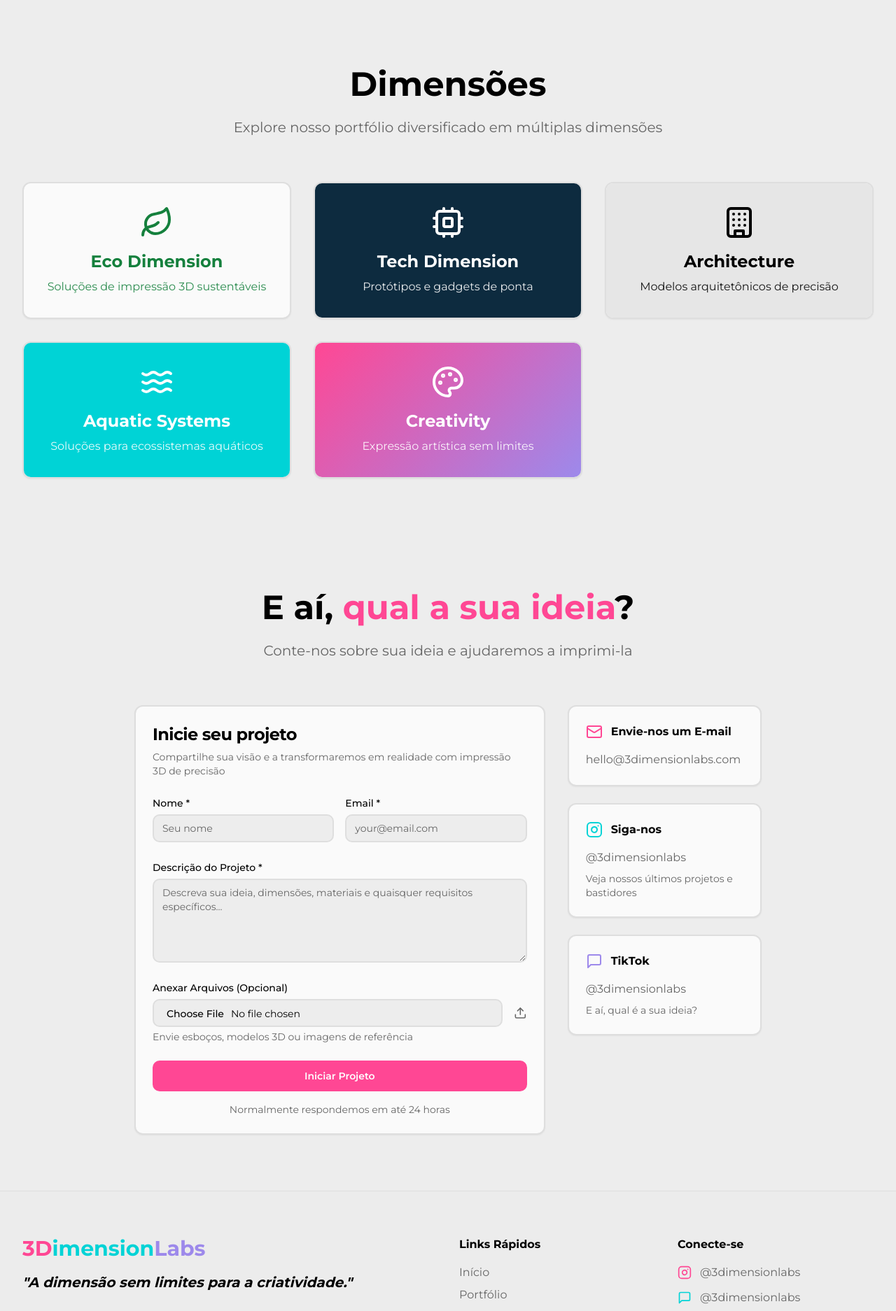
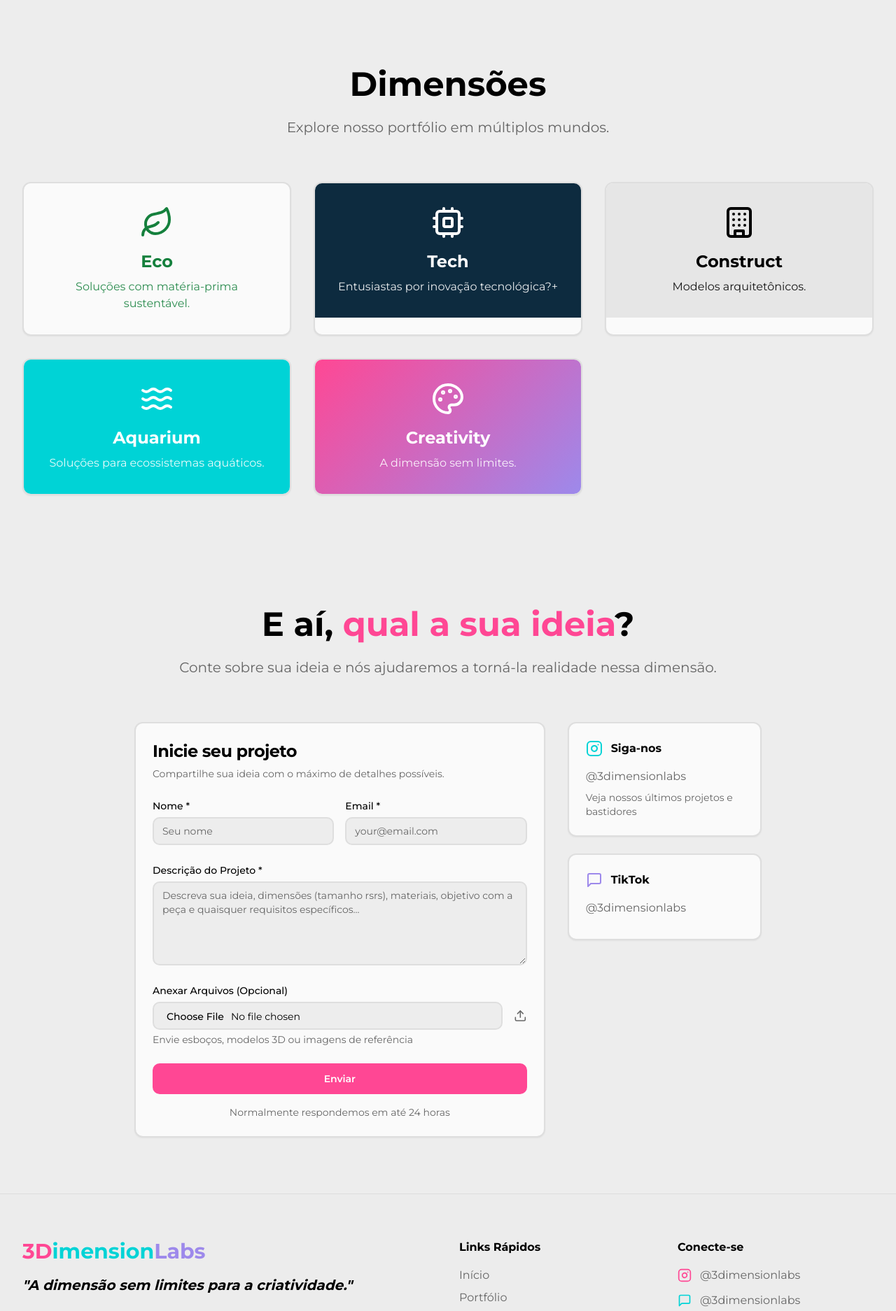
Before and after one commit to lapixlazuli/cube-craft-gallery-website, a React (Vite) app: page / in a window 1280 px wide. Shown: the part 880-2754 px from the top of the page at 70% size. Built offline with nearby package versions, Linux system fonts and the light colour scheme.

Commit message:
🚀 Ajuste em copy e removendo itens sem uso.

```diff
--- a/index.html
+++ b/index.html
@@ -5,17 +5,12 @@
     <meta name="viewport" content="width=device-width, initial-scale=1.0" />
     <title>3DimensionLabs - A dimensão sem limites para a criatividade</title>
     <link rel="icon" type="image/png" href="/src/assets/geral/logo.png" />
-    <meta name="description" content="Transforme ideias em realidade com impressão 3D de precisão. Impressão sob demanda, qualidade sob controle e inovação sem fronteiras." />
+    <meta name="description" content="Transforme ideias em realidade com impressão 3D de precisão." />
     <meta name="author" content="3DimensionLabs" />
 
     <meta property="og:title" content="3DimensionLabs - A dimensão sem limites para a criatividade" />
-    <meta property="og:description" content="Transforme ideias em realidade com impressão 3D de precisão. Impressão sob demanda, qualidade sob controle." />
+    <meta property="og:description" content="Transforme ideias em realidade com impressão 3D de precisão." />
     <meta property="og:type" content="website" />
-    <meta property="og:image" content="https://lovable.dev/opengraph-image-p98pqg.png" />
-
-    <meta name="twitter:card" content="summary_large_image" />
-    <meta name="twitter:site" content="@lovable_dev" />
-    <meta name="twitter:image" content="https://lovable.dev/opengraph-image-p98pqg.png" />
   </head>
 
   <body>
--- a/package.json
+++ b/package.json
@@ -73,7 +73,6 @@
     "eslint-plugin-react-hooks": "^5.1.0-rc.0",
     "eslint-plugin-react-refresh": "^0.4.9",
     "globals": "^15.9.0",
-    "lovable-tagger": "^1.1.7",
     "postcss": "^8.4.47",
     "tailwindcss": "^3.4.11",
     "typescript": "^5.5.3",
--- a/src/components/Contact.tsx
+++ b/src/components/Contact.tsx
@@ -40,7 +40,7 @@ const Contact = () => {
             E aí, <span className="text-neon-pink">qual a sua ideia</span>?
           </h2>
           <p className="text-xl text-muted-foreground font-montserrat max-w-3xl mx-auto">
-            Conte-nos sobre sua ideia e ajudaremos a imprimi-la
+            Conte sobre sua ideia e nós ajudaremos a torná-la realidade nessa dimensão.
           </p>
           </div>
 
@@ -52,7 +52,7 @@ const Contact = () => {
                   Inicie seu projeto
                 </CardTitle>
                 <CardDescription className="font-montserrat">
-                  Compartilhe sua visão e a transformaremos em realidade com impressão 3D de precisão
+                  Compartilhe sua ideia com o máximo de detalhes possíveis.
                 </CardDescription>
               </CardHeader>
               <CardContent>
@@ -98,7 +98,7 @@ const Contact = () => {
                       value={formData.message}
                       onChange={(e) => setFormData({ ...formData, message: e.target.value })}
                       className="mt-1 border-2 focus:border-neon-pink font-montserrat min-h-[120px]"
-                      placeholder="Descreva sua ideia, dimensões, materiais e quaisquer requisitos específicos..."
+                      placeholder="Descreva sua ideia, dimensões (tamanho rsrs), materiais, objetivo com a peça e quaisquer requisitos específicos..."
                     />
                   </div>
 
@@ -127,7 +127,7 @@ const Contact = () => {
                     size="lg"
                     className="w-full font-montserrat font-semibold"
                   >
-                    Iniciar Projeto
+                    Enviar
                   </Button>
                 </form>
 
@@ -139,17 +139,7 @@ const Contact = () => {
 
             {/* Contact Info */}
             <div className="space-y-6">
-              <Card className="border-2 hover:border-neon-cyan transition-colors duration-300">
-                <CardContent className="p-6">
-                  <div className="flex items-center space-x-3 mb-4">
-                    <Mail className="text-neon-pink" size={24} />
-                    <h3 className="font-bold font-montserrat">Envie-nos um E-mail</h3>
-                  </div>
-                  <p className="text-muted-foreground font-montserrat">
-                    hello@3dimensionlabs.com
-                  </p>
-                </CardContent>
-              </Card>
+
 
               <Card className="border-2 hover:border-blue-violet transition-colors duration-300">
                 <CardContent className="p-6">
@@ -175,9 +165,6 @@ const Contact = () => {
                   <p className="text-muted-foreground font-montserrat mb-2">
                     @3dimensionlabs
                   </p>
-                  <p className="text-sm text-muted-foreground font-montserrat">
-                    E aí, qual é a sua ideia?
-                  </p>
                 </CardContent>
               </Card>
             </div>
--- a/src/components/CreativeDimensions.tsx
+++ b/src/components/CreativeDimensions.tsx
@@ -4,36 +4,36 @@ import { Leaf, Cpu, Building, Waves, Palette, Fish } from "lucide-react";
 const CreativeDimensions = () => {
   const dimensions = [
     {
-      name: "Eco Dimension",
-      description: "Soluções de impressão 3D sustentáveis",
+      name: "Eco",
+      description: "Soluções com matéria-prima sustentável.",
       icon: Leaf,
       color: "bg-gradient-eco",
       textColor: "text-green-700",
     },
     {
-      name: "Tech Dimension",
-      description: "Protótipos e gadgets de ponta",
+      name: "Tech",
+      description: "Entusiastas por inovação tecnológica?+",
       icon: Cpu,
       color: "bg-tech-dimension",
       textColor: "text-white",
     },
     {
-      name: "Architecture",
-      description: "Modelos arquitetônicos de precisão",
+      name: "Construct",
+      description: "Modelos arquitetônicos.",
       icon: Building,
       color: "bg-muted",
       textColor: "text-foreground",
     },
     {
-      name: "Aquatic Systems",
-      description: "Soluções para ecossistemas aquáticos",
+      name: "Aquarium",
+      description: "Soluções para ecossistemas aquáticos.",
       icon: Waves,
       color: "bg-neon-cyan",
       textColor: "text-white",
     },
     {
       name: "Creativity",
-      description: "Expressão artística sem limites",
+      description: "A dimensão sem limites.",
       icon: Palette,
       color: "bg-gradient-cube",
       textColor: "text-white",
@@ -48,7 +48,7 @@ const CreativeDimensions = () => {
             Dimensões
           </h2>
           <p className="text-xl text-muted-foreground font-montserrat max-w-3xl mx-auto">
-            Explore nosso portfólio diversificado em múltiplas dimensões
+            Explore nosso portfólio em múltiplos mundos.
           </p>
         </div>
 
--- a/src/components/Footer.tsx
+++ b/src/components/Footer.tsx
@@ -23,8 +23,7 @@ const Footer = () => {
               "A dimensão sem limites para a criatividade."
             </p>
             <p className="text-muted-foreground font-montserrat max-w-md">
-              Transformamos ideias em realidade por meio de impressão 3D de precisão, design inovador
-              e criatividade sem limites. Qualidade sob controle, inovação sem fronteiras.
+              Transformamos ideias em realidade. Venha explorar nosso portfólio e descubra como podemos ajudar a dar vida à sua imaginação.
             </p>
           </div>
 
@@ -59,7 +58,7 @@ const Footer = () => {
               </div>
               <div className="flex items-center space-x-3">
                 <Mail className="text-blue-violet" size={20} />
-                <span className="text-muted-foreground font-montserrat">hello@3dimensionlabs.com</span>
+                <span className="text-muted-foreground font-montserrat">contato.3dimensionlabs</span>
               </div>
             </div>
           </div>
@@ -72,11 +71,8 @@ const Footer = () => {
               © 2025 Lapix Lazuli inc
             </p>
             <div className="flex space-x-6 mt-4 md:mt-0">
-              <a href="#" className="text-muted-foreground hover:text-neon-pink transition-colors font-montserrat text-sm">
-                Política de Privacidade
-              </a>
               <a href="#" className="text-muted-foreground hover:text-neon-cyan transition-colors font-montserrat text-sm">
-                Termos de Serviço
+                Suporte
               </a>
             </div>
           </div>
--- a/src/components/Hero.tsx
+++ b/src/components/Hero.tsx
@@ -37,7 +37,6 @@ const Hero = () => {
 
           {/* Tagline */}
           <p className="text-lg md:text-xl font-montserrat mb-12 text-foreground">
-            Impressão sob demanda. Qualidade sob controle.
           </p>
 
           {/* Call-to-Action Buttons */}
```
Also changed, not shown: 1 other file (tests, documents, lock files or other folders).
